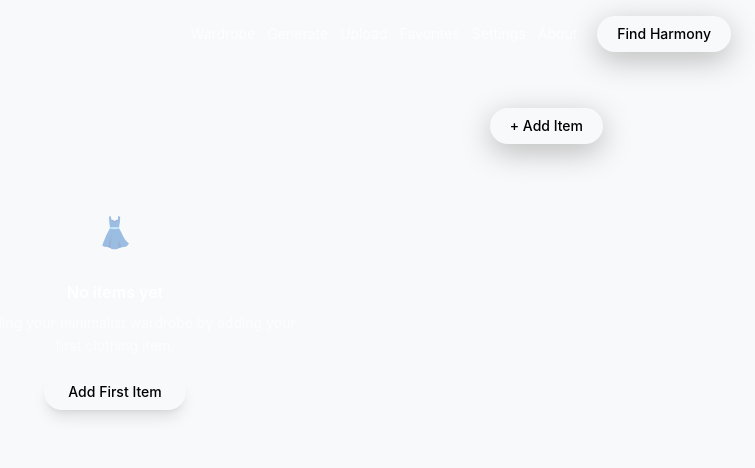
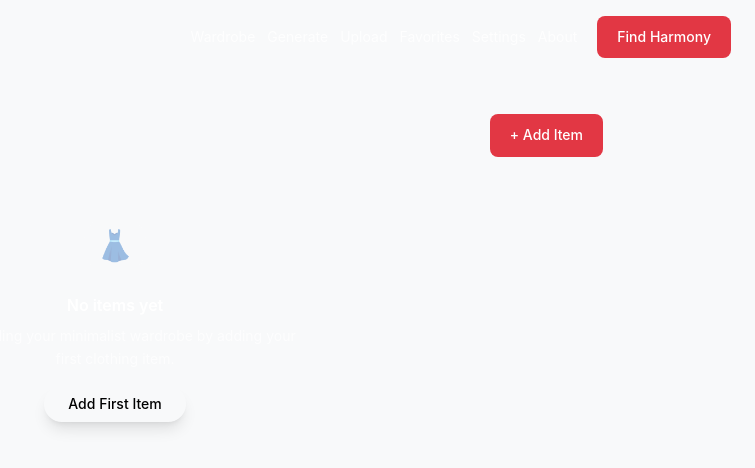
Before and after one commit to NoAxial/Tintly, a React (Vite) app: page /wardrobe in a window 1280 px wide. Shown: the top 468 px of the page, without its empty margins (525-1280 px from the left). Built offline with nearby package versions, Linux system fonts and the light colour scheme.

Commit message:
Auto-commit: Agent tool execution

```diff
--- a/src/components/ui/Button.tsx
+++ b/src/components/ui/Button.tsx
@@ -1,15 +1,13 @@
-import React from "react";
-
 type ButtonProps = React.ButtonHTMLAttributes<HTMLButtonElement> & {
-	variant?: "primary" | "ghost";
+	variant?: "primary" | "secondary";
 };
 
 export default function Button({ variant = "primary", className = "", ...props }: ButtonProps): JSX.Element {
-	const base = "rounded-full px-5 py-2 text-sm font-medium transition-all duration-200 focus:outline-none focus:ring-2 focus:ring-white/20 active:scale-[0.98] hover:translate-y-[-1px]";
+	const base = "btn font-medium";
 	const styles =
 		variant === "primary"
-			? "btn-primary-sheen bg-gradient-to-r from-[var(--accent-1)] via-[var(--accent-2)] to-[var(--accent-3)] text-black shadow-[0_8px_30px_rgba(0,0,0,0.25)]"
-			: "btn-ghost-glass text-white hover:bg-white/10";
+			? "btn-primary"
+			: "btn-secondary";
 
 	return <button className={`${base} ${styles} ${className}`} {...props} />;
 }
```
